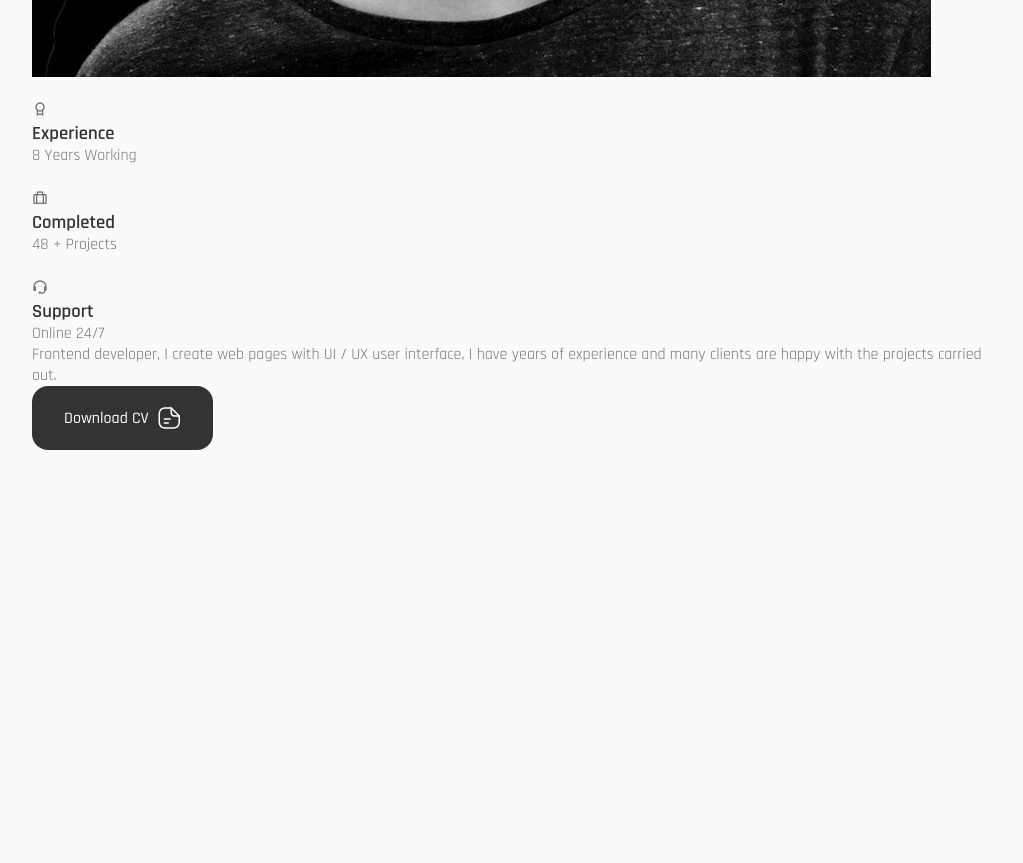
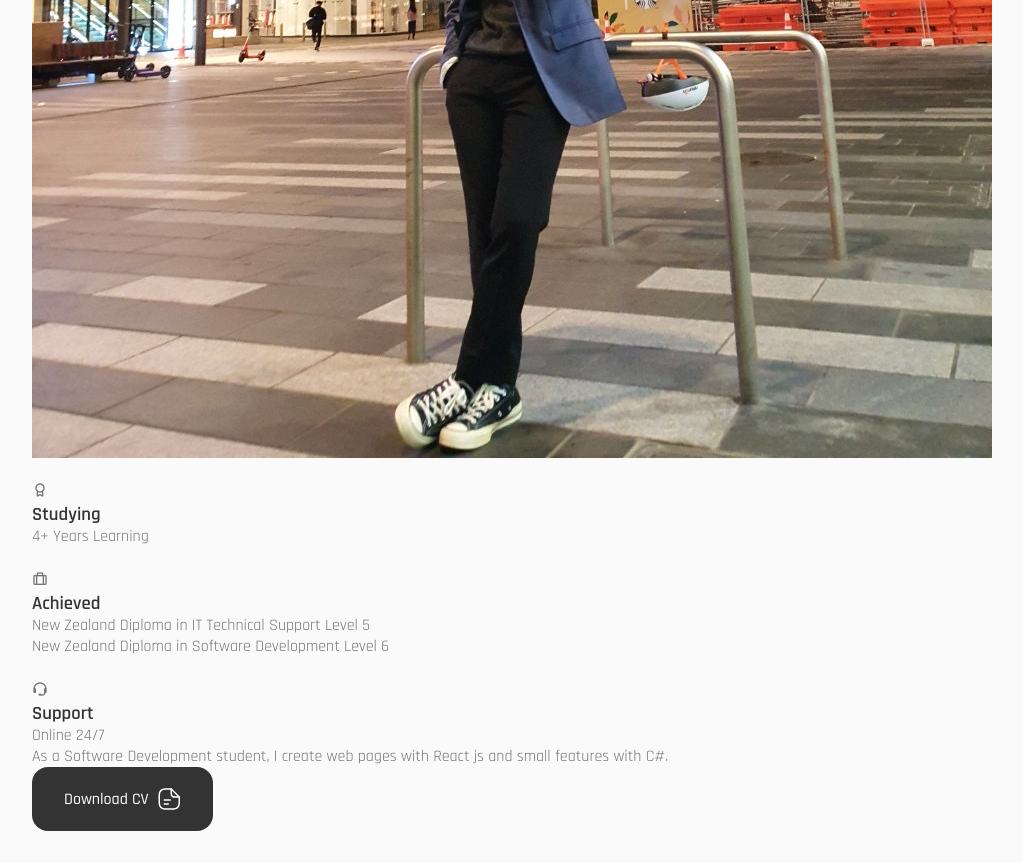
Before and after one commit to Na-David/Portfolio, a React (Create React App) app: page / in a window 1280 px wide. Shown: the part 1760-2623 px from the top of the page, without its empty margins (124-1147 px from the left). Before the commit the page ends 2242 px from the top, so only its background shows below. Built offline with nearby package versions, Linux system fonts and the light colour scheme; the HTML template or start-up script is replaced by a standard one.

Commit message:
infomation

```diff
--- a/src/components/About/About.js
+++ b/src/components/About/About.js
@@ -1,5 +1,5 @@
 import React from "react";
-import "./about.css";
+import "./About.css";
 import AboutImg from "../../assets/about.jpg";
 import CV from "../../assets/Smith-Cv.pdf";
 import Info from "./Info";
@@ -8,7 +8,7 @@ const About = () => {
   return (
     <section className="about section" id="about">
       <h2 className="section__title">About Me</h2>
-      <span className="section__subtitle">My introduction</span>
+      <span className="section__subtitle">Brief introduction</span>
 
       <div className="about__container container grid">
         <img src={AboutImg} alt="" className="about__img" />
@@ -17,9 +17,7 @@ const About = () => {
           <Info />
 
           <p className="about__description">
-            Frontend developer, I create web pages with UI / UX user interface,
-            I have years of experience and many clients are happy with the
-            projects carried out.
+            As a Software Development student, I create web pages with React js and small features with C#.
           </p>
 
           <a download="" href={CV} className="button button--flex">
--- a/src/components/About/Info.js
+++ b/src/components/About/Info.js
@@ -6,15 +6,18 @@ const Info = () => {
       <div className="about__box">
         <i class="bx bx-award about__icon"></i>
 
-        <h3 className="about__title">Experience</h3>
-        <span className="about__subtitle">8 Years Working</span>
+        <h3 className="about__title">Studying</h3>
+        <span className="about__subtitle">4+ Years Learning</span>
       </div>
 
       <div className="about__box">
         <i class="bx bx-briefcase-alt about__icon"></i>
 
-        <h3 className="about__title">Completed</h3>
-        <span className="about__subtitle">48 + Projects</span>
+        <h3 className="about__title">Achieved</h3>
+        <span className="about__subtitle">
+            New Zealand Diploma in IT Technical Support Level 5<br />
+            New Zealand Diploma in Software Development Level 6
+        </span>
       </div>
 
       <div className="about__box">
```
Also changed, not shown: src/assets/about.jpg.
